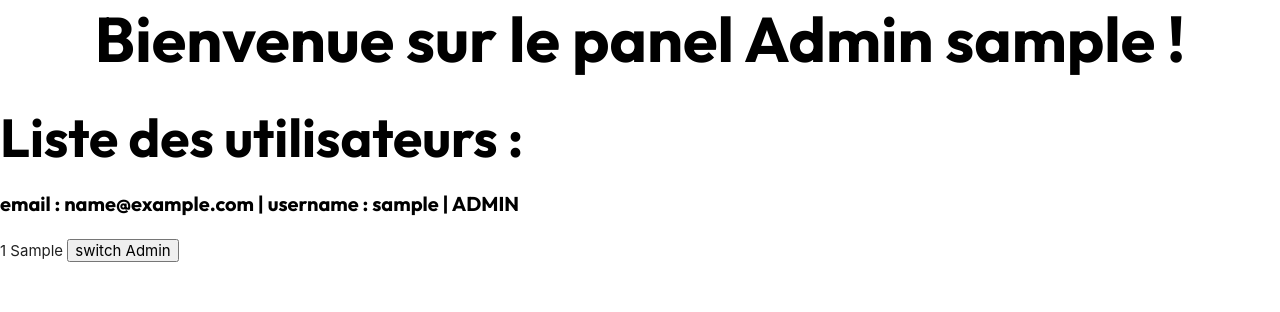
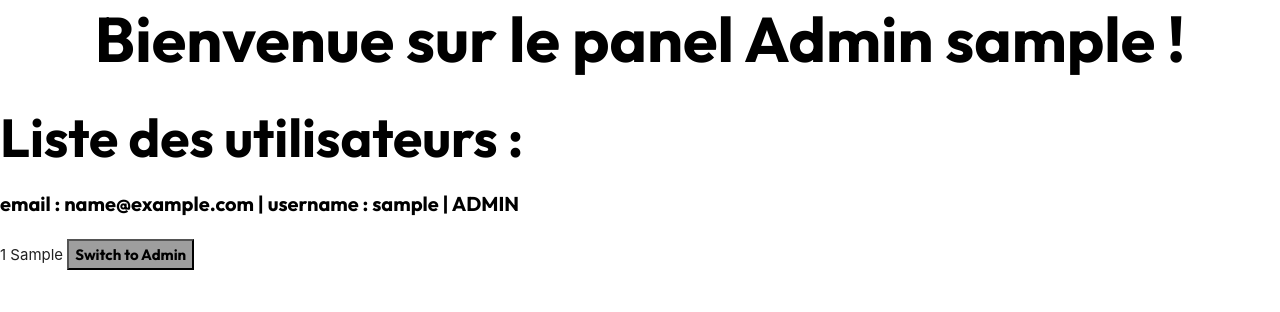
Before and after one commit to Kindhee/php, a PHP site: page /adminpanel.php in a window 1280 px wide. Shown: the part 102-414 px from the top of the page. Run offline with PHP 8.4, Linux system fonts and the light colour scheme; the visitor is signed in with stand-in values (Sample User, id 1); tables that the repository leaves empty or names only in its code hold one stand-in row (values such as "Sample post").

Commit message:
qqqqqqqqqqqq

```diff
--- a/adminpanel.php
+++ b/adminpanel.php
@@ -36,11 +36,11 @@
     <p class="black-text-css list-text"><?php echo " email : " . $user['email']." | username : ".$user['username']." ".($user['admin']==0?"":" | ADMIN")?></p>
 
     <form method="post" action="actions/admin.php">
-        <input type='hidden' name="id" value = "<?php $user['id'] ?>" />
+        <input type='hidden' name="id" value = "<?php echo $user['id'] ?>" />
         <?php echo $user['id'] ?>
-        <input type='hidden' name="admin" value = "<?php $user['admin']==1?0:1 ?>" />
+        <input type='hidden' name="admin" value = "<?php echo $user['admin']==1?0:1 ?>" />
         <?php echo $user['admin'] ?>
-        <button type="submit">switch Admin</button>
+        <button class="btn-adminpanel black-text-css" type="submit">Switch to Admin</button>
     </form>
   </div>
   <?php } ?>
--- a/css/style.css
+++ b/css/style.css
@@ -226,6 +226,13 @@ h2.form-title{
     padding-right: 5px;
 }
 
+.btn-adminpanel{
+    background-color: var(--main-color)!important;
+    padding-top: 5px;
+    padding-bottom: 5px;
+}
+
+
 .text-center{
     text-align: center!important;
 }
@@ -233,3 +240,7 @@ h2.form-title{
 .list-text{
     font-size: 20px!important;
 }
+
+.white-text-css-all{
+    color: white;
+}
```
